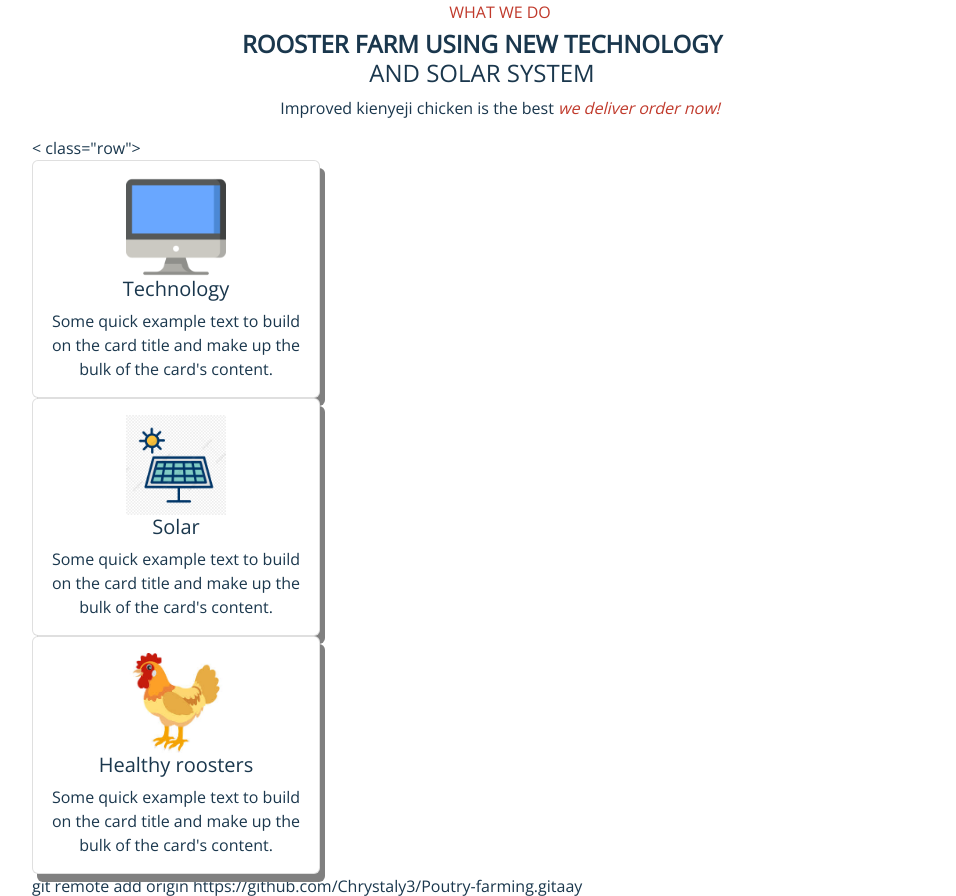
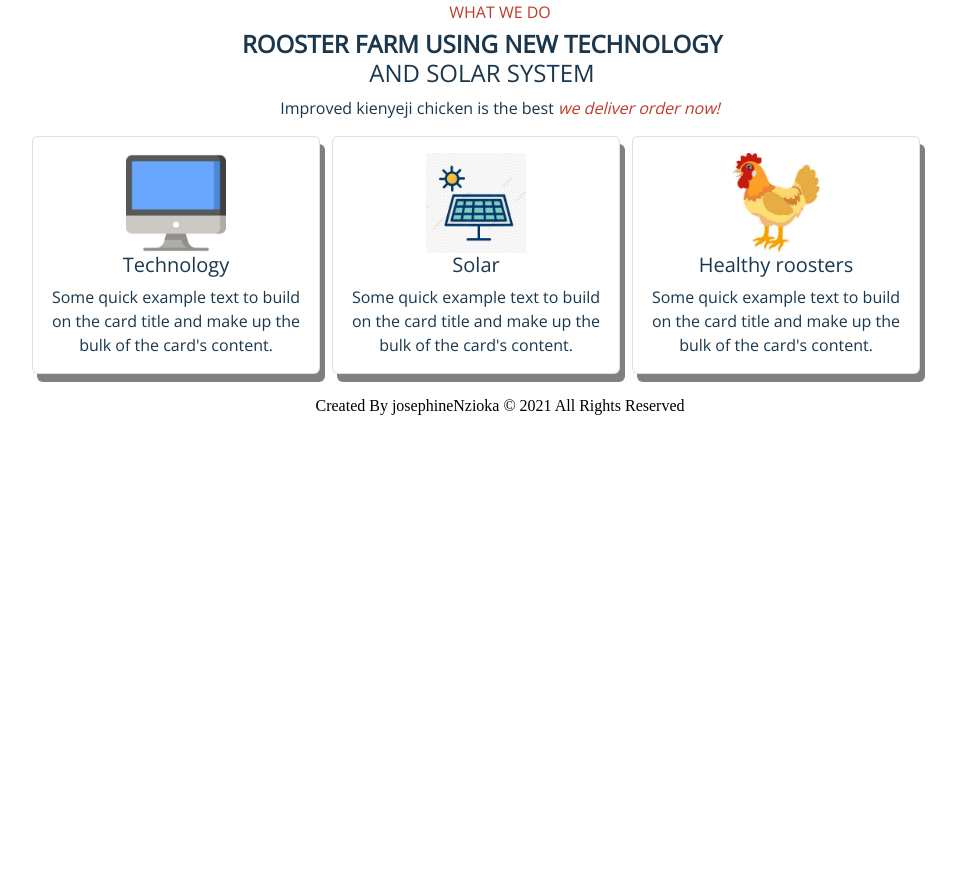
Before and after one commit to Chrystaly3/Poutry-farming, a plain HTML site: page index.html in a window 1280 px wide. Shown: the part 845-1741 px from the top of the page, without its empty margins (140-1096 px from the left). After the commit the page ends 1333 px from the top, so only its background shows below. Drawn offline with nearby package versions, Linux system fonts and the light colour scheme; a script that the page names is missing.

Commit message:
gh pages

```diff
--- a/index.html
+++ b/index.html
@@ -50,7 +50,7 @@
 		</section>
 	</div>
 	<div class="container box-1" >
-		< class="row">
+		<div class="row">
 				<div class="col-sm-3">
 					<div class="card" style="width: 18rem;">
 						<div class="card-body">
@@ -82,7 +82,6 @@
 									</div>
 							</div>
 							</div>
-							git remote add origin https://github.com/Chrystaly3/Poutry-farming.gitaay
 
 
 			</div>
```
